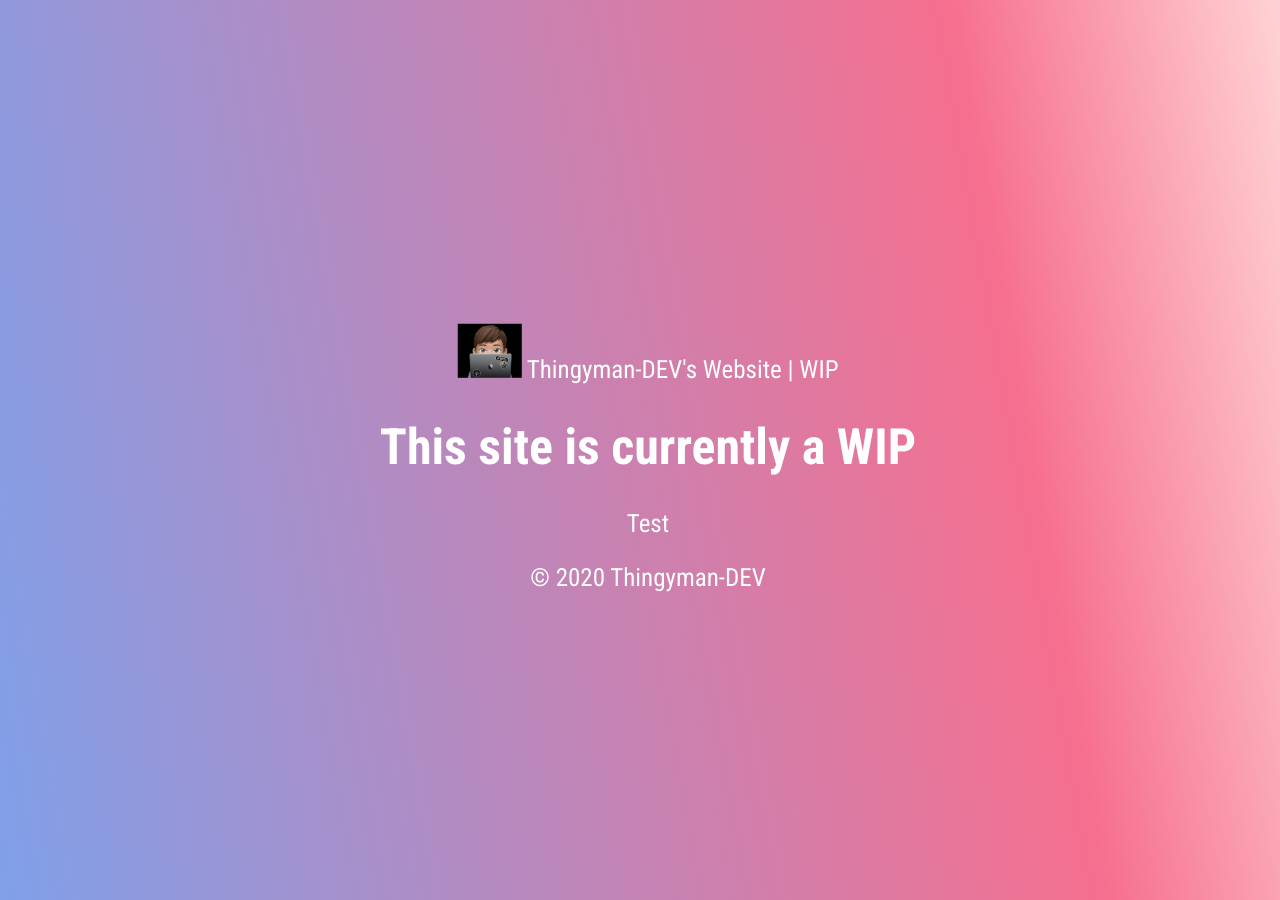
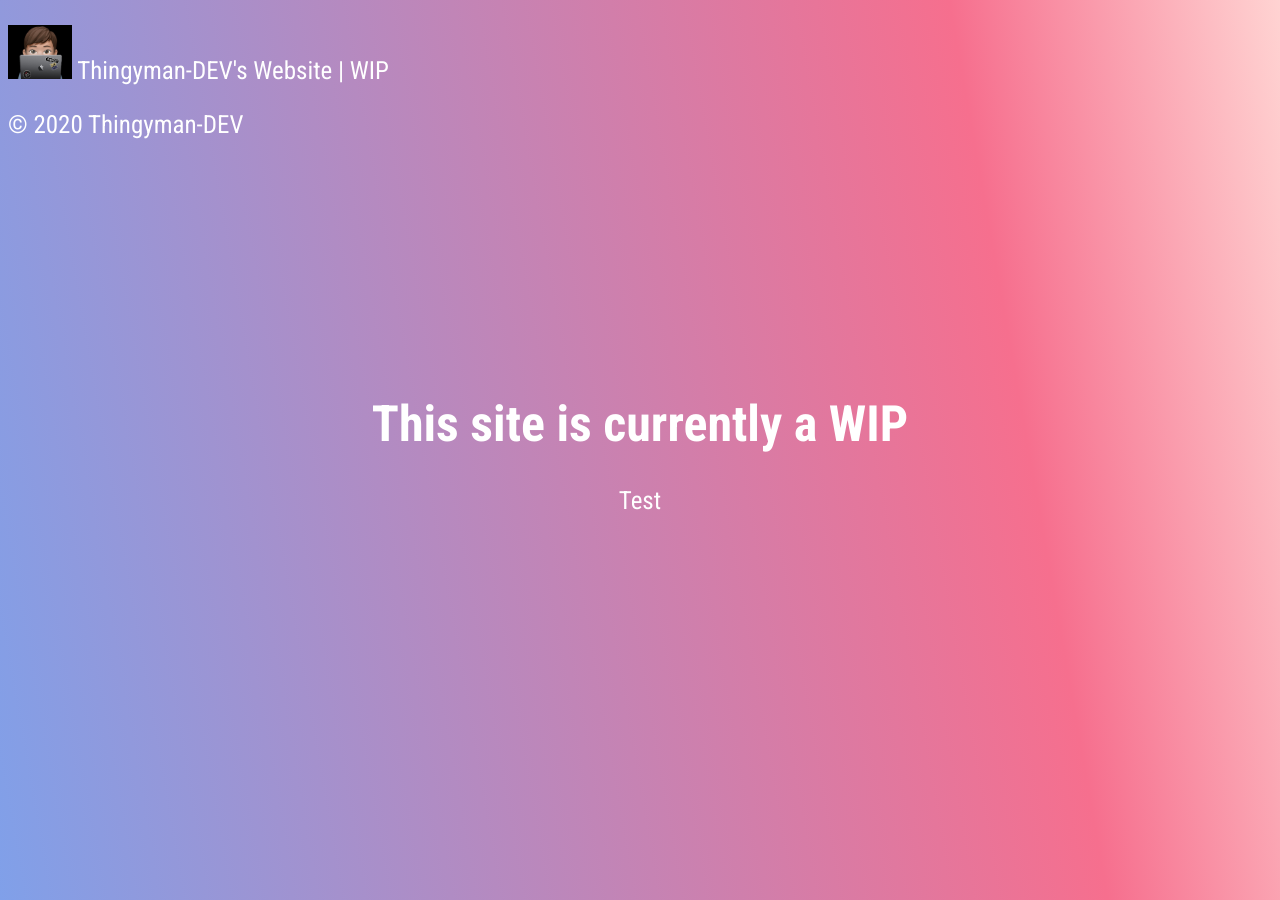
Before and after one commit to TheSeagullDev/TheSeagullDev.github.io, a Jekyll site: the page built from site/index.html, in a window 1280 px wide. Built offline with Jekyll 4.4.1, drawn with Linux system fonts in a browser that asks for light colours.

Commit message:
Update base.scss

```diff
--- a/site/assets/css/base.scss
+++ b/site/assets/css/base.scss
@@ -4,7 +4,7 @@
 @import url('https://fonts.googleapis.com/css2?family=Roboto+Condensed:ital,wght@0,300;0,400;0,700;1,300;1,400;1,700&display=swap');
 
 html {
-  background-image: url(/images/gradient.jpg);
+  background-image: url("/assets/images/Gradient.jpeg");
   height: 100%;
   background-size: cover;
   background-position: center;
@@ -19,7 +19,7 @@ body {
   font-family: 'Roboto Condensed', sans-serif;
 }
 
-body {
+.middle {
     position: absolute;
     top: 50%;
     left: 50%;
```
